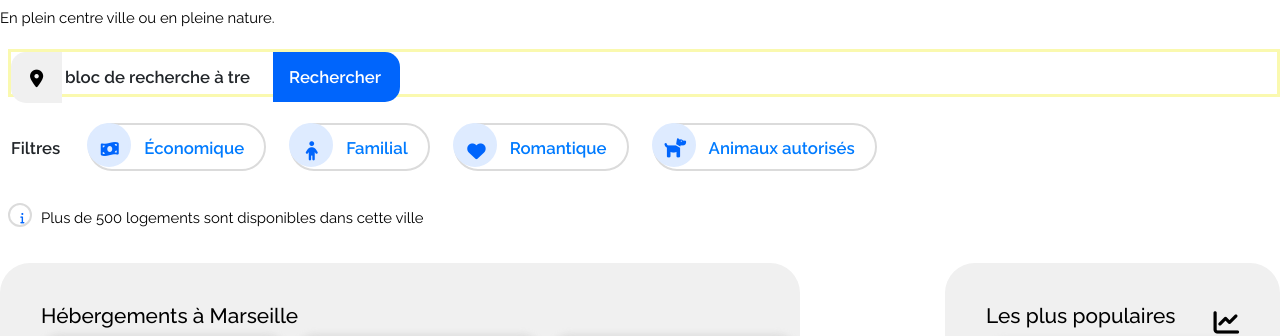
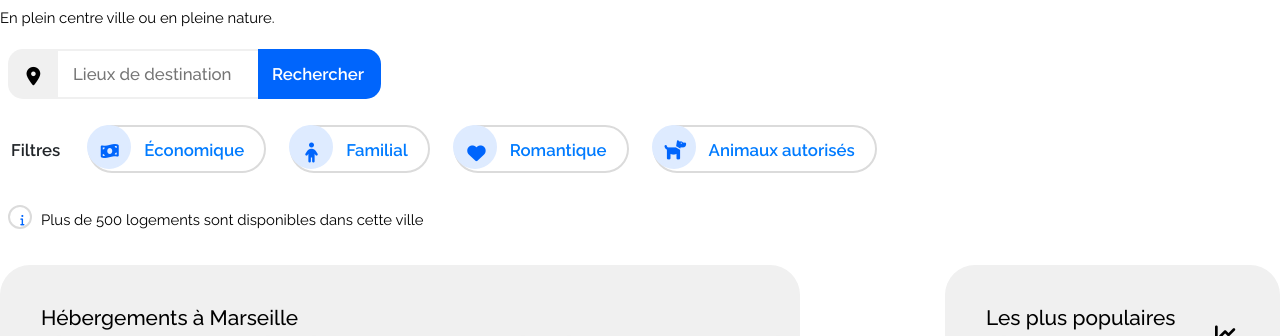
Before and after one commit to SamuelPrigent/Reservia, a plain HTML site: page Reservia.html in a window 1280 px wide. Shown: the part 78-414 px from the top of the page. Drawn offline with nearby package versions, Linux system fonts and the light colour scheme; grey boxes are pictures that could not be loaded.

Commit message:
Espace de recherche terminé

```diff
--- a/Reservia.html
+++ b/Reservia.html
@@ -61,18 +61,15 @@
 
     <div class="Boutonlocalisation">
         <div class="Logolocalisation">
-        <div style="font-size: 1.1em; color: rgb(0, 0, 0); "> <i class="fas fa-map-marker-alt"></i> </div>
+            <div style="font-size: 1.15em; color: rgb(0, 0, 0); "> <i class="fas fa-map-marker-alt"></i> </div>
         </div>
     </div>
 
-
-    <div class="Textefiltres1"> bloc de recherche à tre  </div>
-
+    <input type="text" placeholder="Lieux de destination" class="Espacesaisie"  />
 
     <div class="Boutonrechercher">
         <div class="Texterecherche"> Rechercher </div>
     </div>
-
 
 
 </div>
@@ -100,7 +97,7 @@
         <div class="Boutonfiltres">
             <div class="Rondfiltres">
                 <div class="Logofiltres2">
-                    <div style="font-size: 1.2em; color: #0065FC; "><i class="fas fa-child"></i></div>
+                    <div style="font-size: 1.25em; color: #0065FC; "><i class="fas fa-child"></i></div>
                 </div>
             </div>
             <a class="Textefiltres"> Familial </a> </div>
@@ -150,7 +147,9 @@
 <section3>
 
 <div class="conteneurhebergement" >
+    <div class="headerhébergement">
         <h1 id="Hébergements">Hébergements à Marseille </h1>
+    </div>
         <div class="Blocshebergement">
 
             <div class="Cardhébergement">
@@ -263,9 +262,8 @@
     <div class="Conteneurpopulaire">
         <div class="headerpopulaire">
             <h1 id="populaires">Les plus populaires </h1>
-            <div style="font-size: 1.6em; color: rgb(0, 0, 0); ">
-                <i class="fas fa-chart-line" aria-hidden="true"></i>
-
+            <div class="Logotendance">
+                <div style="font-size: 1.35em; color: rgb(0, 0, 0); "><i class="fas fa-chart-line" aria-hidden="true"></i></div>
             </div>
         </div>
 
--- a/stylereservia.css
+++ b/stylereservia.css
@@ -138,17 +138,54 @@ justify-content: space-between;
 
 .blocrecherche
 {
-    border: 3px solid rgba(238, 234, 0, 0.315);
+    border: 0px solid rgb(255, 94, 0);
     margin-left: 8px;
     margin-bottom: 26px;
     margin-top: 20px;
     display:flex;
     justify-content: left;
     width: auto;
-    height: 48px;
+    height: 50px;
     gap:0px;
 
 }
+
+
+.Boutonlocalisation
+{
+    width: 50px;
+    height:50px;
+    border-radius: 15px 0px 0px 15px;
+    background-color: #f0f0f0;
+    position: relative;
+    right:0px;
+    bottom: 0px
+}
+
+
+.Logolocalisation
+{
+    position: relative;
+    left: 18.5px;
+    top: 14px
+}
+
+
+.Espacesaisie
+{
+    height:auto;
+    width: 200px;
+    font-family: 'Raleway', 'Arial';
+    font-size: 1.05em;
+    font-weight:500;
+    padding:15px;
+    border-top: 2px solid #f0f0f0;
+    border-bottom: 2px solid #f0f0f0;
+    border-left: 0px solid white;
+    border-right: 0px solid white;
+
+}
+
 
 .Boutonrechercher
 {
@@ -170,29 +207,9 @@ justify-content: space-between;
     color: white;
     font-weight: 600;
     margin-top: 13px;
-    margin-left: 16px;
-    margin-right:19px
+    margin-left: 14px;
+    margin-right:17px
 
-}
-
-
-.Boutonlocalisation
-{
-    width: 51px;
-    height:51px;
-    border-radius: 15px 0px 0px 15px;
-    background-color: #f0f0f0;
-    position: relative;
-    right:0px;
-    bottom: 0px
-}
-
-
-.Logolocalisation
-{
-    position: relative;
-    left: 19px;
-    top: 14px
 }
 
 
@@ -274,8 +291,8 @@ justify-content: space-between;
 .Logofiltres2
 {
     position: relative;
-    left: 14.6px;
-    top: 11.5px
+    left: 14px;
+    top: 11.2px
 
 }
 
@@ -446,6 +463,26 @@ background-color: white;
     border-radius: 30px;
 }
 
+.Logotendance
+{
+    position: relative;
+    right: 2.5px;
+    top: 14px
+}
+
+.headerhébergement
+{
+    border: 0px solid rgb(0, 240, 12);
+    display: flex;
+    justify-content: space-between;
+    width: auto;
+    height: auto;
+    vertical-align: middle;
+    margin-bottom: 6px;
+
+}
+
+
 .headerpopulaire
 {
     border: 0px solid rgb(0, 240, 12);
@@ -454,6 +491,7 @@ background-color: white;
     width: auto;
     height: auto;
     vertical-align: middle;
+    margin-bottom: 6px;
 
 }
 
```
Lines whose indentation alone changed are shown as unchanged.
